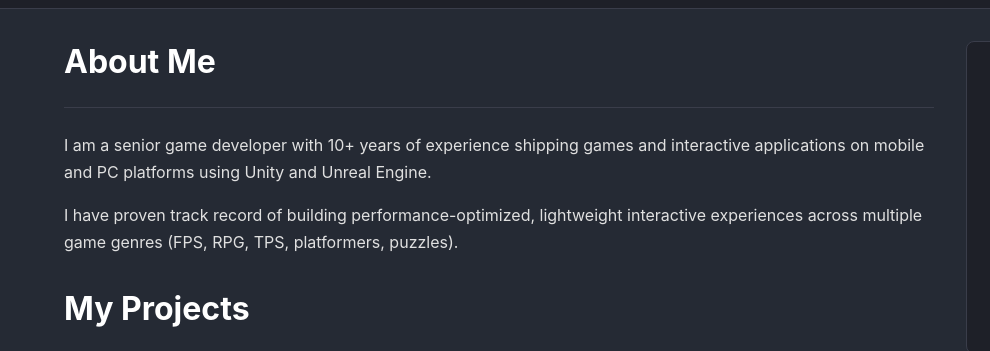
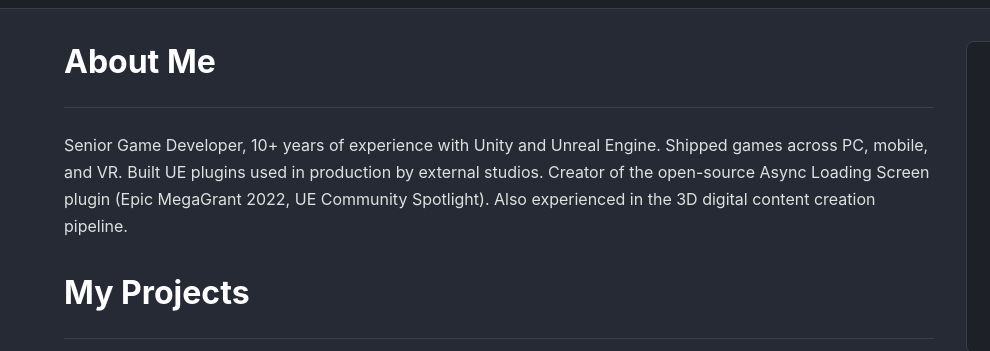
Before and after one commit to truong-bui/truong-bui.github.io, an Astro site: page / in a window 1280 px wide. Shown: the part 58-409 px from the top of the page, 0-990 px from the left. Built offline with nearby package versions, Linux system fonts and the light colour scheme; Astro itself is replaced by a stand-in of ours.

Commit message:
Update personal description to highlight experience and notable achievements

```diff
--- a/src/pages/index.astro
+++ b/src/pages/index.astro
@@ -85,14 +85,11 @@ const projects = [
         <h1>About Me</h1>
         <hr />
         <p>
-          I am a senior game developer with 10+ years of experience shipping
-          games and interactive applications on mobile and PC platforms using
-          Unity and Unreal Engine.
-        </p>
-        <p>
-          I have proven track record of building performance-optimized,
-          lightweight interactive experiences across multiple game genres (FPS,
-          RPG, TPS, platformers, puzzles).
+          Senior Game Developer, 10+ years of experience with Unity and Unreal
+          Engine. Shipped games across PC, mobile, and VR. Built UE plugins used
+          in production by external studios. Creator of the open-source Async
+          Loading Screen plugin (Epic MegaGrant 2022, UE Community Spotlight).
+          Also experienced in the 3D digital content creation pipeline.
         </p>
       </section>
 
```
